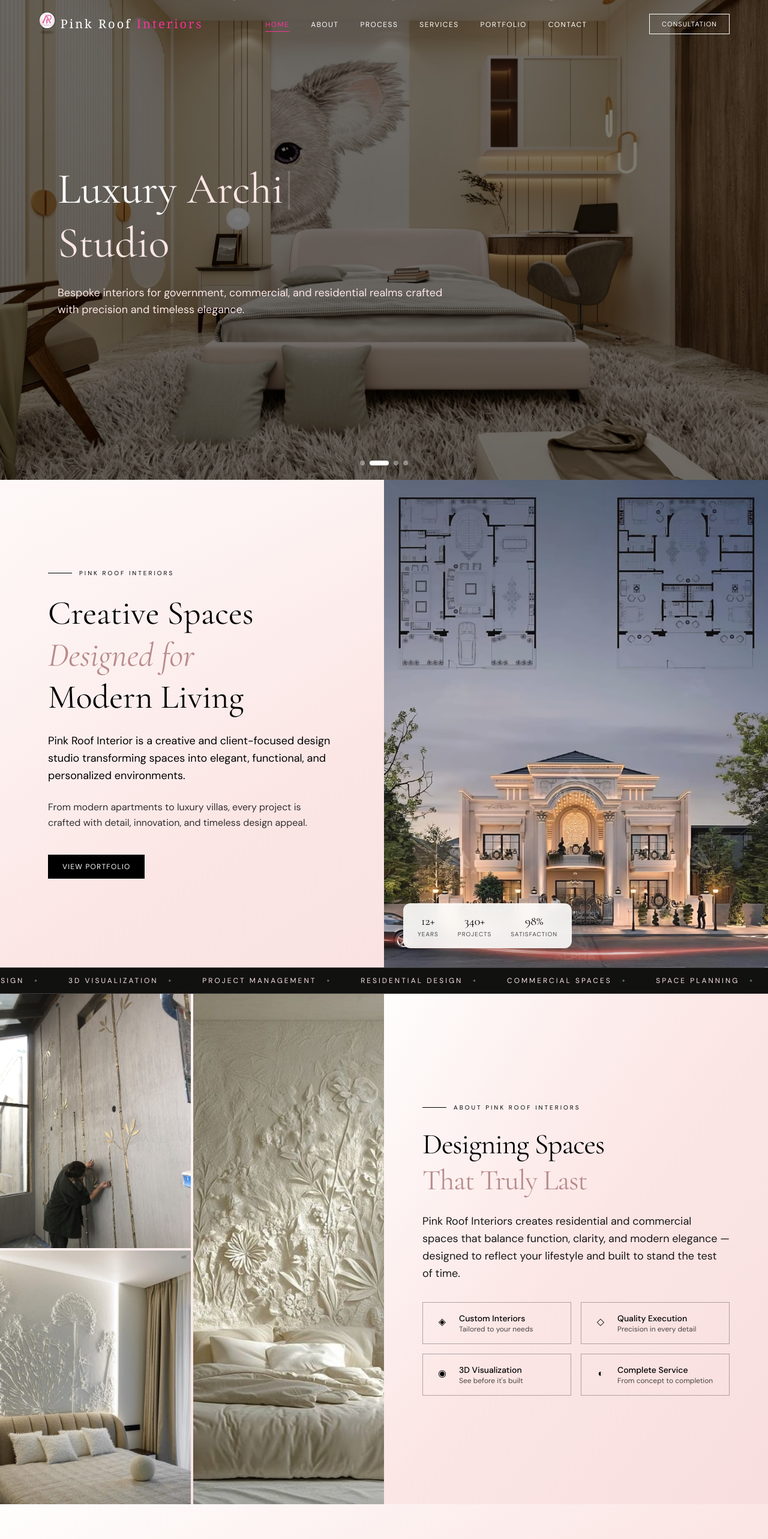
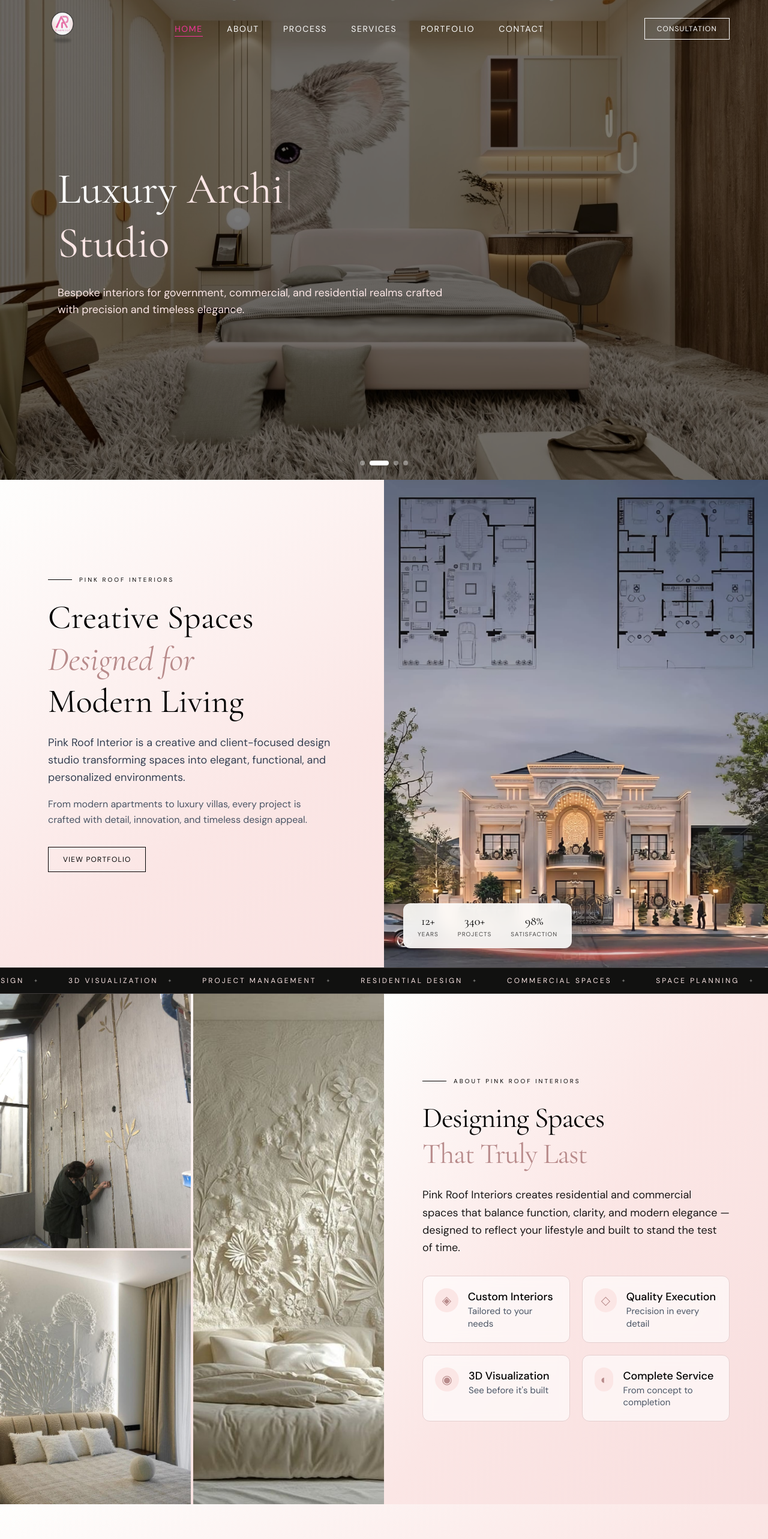
Before and after one commit to zaheer-web/pinkroof, a React (Vite) app: page / in a window 1280 px wide. Shown: the top 2566 px of the page at 60% size. Built offline with nearby package versions, Linux system fonts and the light colour scheme.

Commit message:
initial commit

```diff
--- a/src/header&footer/Footer.jsx
+++ b/src/header&footer/Footer.jsx
@@ -1,5 +1,6 @@
 import { Link } from "react-router-dom";
 import { FaInstagram, FaFacebookF, FaWhatsapp } from "react-icons/fa";
+import logo from "../img/logo.png"; // 👈 logo add
 
 export default function Footer() {
   return (
@@ -10,9 +11,13 @@ export default function Footer() {
 
         {/* LEFT BRAND */}
         <div>
-          <h2 className="font-heading text-2xl mb-4">
+          {/* LOGO */}
+          <div className="flex items-center gap-3 mb-4">
+            <img src={logo} alt="logo" className="h-10 w-auto" />
+            <h2 className="font-heading text-2xl">
               Pink Roof<span className="text-[#b88b8b]">.</span>
             </h2>
+          </div>
 
           <p className="text-sm leading-relaxed mb-6 text-black/70">
             Pink Roof Interiors creates modern and functional spaces that reflect
@@ -22,28 +27,19 @@ export default function Footer() {
           {/* SOCIAL */}
           <div className="flex gap-4">
 
+            {[FaInstagram, FaFacebookF, FaWhatsapp].map((Icon, i) => (
               <a
-              href="#"
-              className="w-10 h-10 flex items-center justify-center border border-black hover:bg-black hover:text-[#FEFEFD] transition"
-            >
-              <FaInstagram />
-            </a>
-
-            <a
-              href="#"
-              className="w-10 h-10 flex items-center justify-center border border-black hover:bg-black hover:text-[#FEFEFD] transition"
-            >
-              <FaFacebookF />
-            </a>
-
-            <a
-              href="https://wa.me/918563980030"
+                key={i}
+                href={i === 2 ? "https://wa.me/918563980030" : "#"}
                 target="_blank"
                 rel="noopener noreferrer"
-              className="w-10 h-10 flex items-center justify-center border border-black hover:bg-black hover:text-[#FEFEFD] transition"
+                className="w-10 h-10 flex items-center justify-center border border-black
+                rounded-full transition-all duration-300
+                hover:bg-[#FBE6E5] hover:scale-110 hover:shadow-md"
               >
-              <FaWhatsapp />
+                <Icon />
               </a>
+            ))}
 
           </div>
         </div>
@@ -52,10 +48,16 @@ export default function Footer() {
         <div>
           <h4 className="text-xs uppercase mb-6 tracking-widest">Services</h4>
           <ul className="space-y-3 text-sm text-black/70">
-            <li>Salon Interiors</li>
-            <li>Residential Design</li>
-            <li>Commercial Spaces</li>
-            <li>Renovation</li>
+
+            {["Salon Interiors", "Residential Design", "Commercial Spaces", "Renovation"].map((item, i) => (
+              <li key={i} className="group cursor-pointer">
+                <span className="relative inline-block transition group-hover:text-black">
+                  {item}
+                  <span className="absolute left-0 -bottom-1 w-0 h-[1px] bg-black transition-all duration-300 group-hover:w-full"></span>
+                </span>
+              </li>
+            ))}
+
           </ul>
         </div>
 
@@ -63,12 +65,23 @@ export default function Footer() {
         <div>
           <h4 className="text-xs uppercase mb-6 tracking-widest">Quick Links</h4>
           <ul className="space-y-3 text-sm text-black/70">
-            <li><Link to="/">Home</Link></li>
-            <li><Link to="/about">About</Link></li>
-            <li><Link to="/process">Process</Link></li>
-            <li><Link to="/services">Services</Link></li>
-            <li><Link to="/portfolio">Portfolio</Link></li>
-            <li><Link to="/contact">Contact</Link></li>
+
+            {[
+              { to: "/", label: "Home" },
+              { to: "/about", label: "About" },
+              { to: "/process", label: "Process" },
+              { to: "/services", label: "Services" },
+              { to: "/portfolio", label: "Portfolio" },
+              { to: "/contact", label: "Contact" },
+            ].map((item, i) => (
+              <li key={i}>
+                <Link to={item.to} className="group relative inline-block transition hover:text-black">
+                  {item.label}
+                  <span className="absolute left-0 -bottom-1 w-0 h-[1px] bg-black transition-all duration-300 group-hover:w-full"></span>
+                </Link>
+              </li>
+            ))}
+
           </ul>
         </div>
 
@@ -76,22 +89,35 @@ export default function Footer() {
         <div>
           <h4 className="text-xs uppercase mb-6 tracking-widest">Contact</h4>
           <ul className="space-y-3 text-sm text-black/70">
-            <li>India</li>
-            <li>pinkroofinteriors@gmail.com</li>
-            <li>+91 8563980030</li>
+
+            {["India", "pinkroofinteriors@gmail.com", "+91 8563980030"].map((item, i) => (
+              <li key={i} className="group cursor-pointer">
+                <span className="relative inline-block transition group-hover:text-black">
+                  {item}
+                  <span className="absolute left-0 -bottom-1 w-0 h-[1px] bg-black transition-all duration-300 group-hover:w-full"></span>
+                </span>
+              </li>
+            ))}
+
           </ul>
         </div>
 
       </div>
 
       {/* BOTTOM */}
-      <div className="border-t border-black/10 px-6 md:px-16 py-6 flex justify-between text-xs text-black/60">
+      <div className="border-t border-black/10 px-6 md:px-16 py-6 flex justify-between text-xs text-black/60 flex-wrap gap-3">
+
         <p>© 2026 Pink Roof Interiors</p>
+
         <div className="flex gap-4">
-          <span>Privacy</span>
-          <span>·</span>
-          <span>Terms</span>
+          {["Privacy", "Terms"].map((item, i) => (
+            <span key={i} className="relative group cursor-pointer">
+              {item}
+              <span className="absolute left-0 -bottom-1 w-0 h-[1px] bg-black transition-all duration-300 group-hover:w-full"></span>
+            </span>
+          ))}
         </div>
+
       </div>
 
     </footer>
--- a/src/header&footer/Navbar.jsx
+++ b/src/header&footer/Navbar.jsx
@@ -1,12 +1,11 @@
 import { useState, useEffect } from "react";
 import { Link, NavLink } from "react-router-dom";
-import logo from "../img/logo.png"; // 👈 apna logo
+import logo from "../img/logo.png";
 
 export default function Navbar() {
   const [open, setOpen] = useState(false);
   const [scrolled, setScrolled] = useState(false);
 
-  // ✅ Scroll detect
   useEffect(() => {
     const handleScroll = () => {
       setScrolled(window.scrollY > 50);
@@ -16,9 +15,8 @@ export default function Navbar() {
     return () => window.removeEventListener("scroll", handleScroll);
   }, []);
 
-  // ✅ Active link style (same)
   const linkClass = ({ isActive }) =>
-    `text-[12px] tracking-[0.12em] uppercase transition relative
+    `text-[14px] tracking-[0.12em] uppercase transition relative
      ${
        isActive
          ? "text-pink-500"
@@ -38,27 +36,17 @@ export default function Navbar() {
             : "bg-transparent"
         }`}
       >
-
-        {/* 🔥 LOGO (ICON + TEXT) */}
-        <Link to="/" className="flex items-center gap-2">
-
+        {/* 🔥 LOGO ONLY */}
+        <Link to="/" className="flex items-center">
           <img
             src={logo}
             alt="logo"
-            className="h-9 md:h-10 w-auto object-contain"
+            className="h-12 md:h-14 md:pl-5 w-auto object-contain transition"
           />
-
-          <span
-            className={`text-[18px] md:text-[20px] font-light tracking-[0.15em] font-serif transition
-            ${scrolled ? "text-black" : "text-white"}`}
-          >
-            Pink Roof <span className="text-pink-500">Interiors</span>
-          </span>
-
         </Link>
 
         {/* DESKTOP MENU */}
-        <ul className="hidden md:flex items-center gap-9">
+        <ul className="hidden md:flex items-center gap-10">
           {["/", "/about", "/process", "/services", "/portfolio", "/contact"].map((path, i) => {
             const labels = ["Home", "About", "Process", "Services", "Portfolio", "Contact"];
             return (
@@ -83,7 +71,7 @@ export default function Navbar() {
           href="https://wa.me/918563980030"
           target="_blank"
           rel="noopener noreferrer"
-          className={`hidden md:inline-block text-[11px] tracking-[0.1em] uppercase px-5 py-2 border transition
+          className={`hidden md:inline-block text-[12px] tracking-[0.1em] uppercase px-5 py-2 border transition
           ${
             scrolled
               ? "border-black text-black hover:bg-black hover:text-white"
@@ -111,7 +99,6 @@ export default function Navbar() {
           open ? "flex" : "hidden"
         }`}
       >
-        {/* CLOSE */}
         <button
           onClick={() => setOpen(false)}
           className="absolute top-6 right-8 text-2xl text-black"
@@ -119,7 +106,6 @@ export default function Navbar() {
           ✕
         </button>
 
-        {/* LINKS */}
         {[
           { to: "/", label: "Home" },
           { to: "/about", label: "About" },
--- a/src/home/AboutHome.jsx
+++ b/src/home/AboutHome.jsx
@@ -4,12 +4,12 @@ import img3 from "../img/za-5.jpeg";
 
 export default function AboutHome() {
   return (
-    <section className="grid md:grid-cols-2 items-stretch min-h-[520px]
-    bg-gradient-to-br from-[#FEFEFD] via-[#FBE6E5] to-[#f8dede]">
-
+    <section
+      className="grid md:grid-cols-2 items-stretch min-h-[520px]
+    bg-gradient-to-br from-[#FEFEFD] via-[#FBE6E5] to-[#f8dede]"
+    >
       {/* 👈 LEFT IMAGES */}
       <div className="grid grid-cols-2 gap-[4px] h-full relative">
-
         {/* SOFT GLOW */}
         <div className="absolute inset-0 bg-[radial-gradient(circle_at_top_left,_rgba(251,230,229,0.25),transparent_60%)]"></div>
 
@@ -40,7 +40,6 @@ export default function AboutHome() {
 
       {/* 👉 RIGHT CONTENT */}
       <div className="relative flex flex-col justify-center px-6 md:px-12 lg:px-16 py-12 md:py-16">
-
         {/* BG */}
         <div className="absolute inset-0 bg-gradient-to-br from-[#FEFEFD] via-[#FBE6E5] to-[#f8dede]"></div>
 
@@ -49,7 +48,6 @@ export default function AboutHome() {
 
         {/* CONTENT */}
         <div className="relative z-10">
-
           {/* LABEL */}
           <div className="flex items-center gap-3 mb-6">
             <div className="w-10 h-[1px] bg-black"></div>
@@ -66,14 +64,13 @@ export default function AboutHome() {
 
           {/* DESC */}
           <p className="text-base md:text-lg text-black/90 leading-relaxed max-w-lg mb-8 font-body">
-            Pink Roof Interiors creates residential and commercial spaces that balance
-            function, clarity, and modern elegance — designed to reflect your lifestyle
-            and built to stand the test of time.
+            Pink Roof Interiors creates residential and commercial spaces that
+            balance function, clarity, and modern elegance — designed to reflect
+            your lifestyle and built to stand the test of time.
           </p>
 
-          {/* FEATURES */}
-          <div className="grid grid-cols-1 sm:grid-cols-2 gap-4">
-
+          {/* 🔥 NEW FEATURE CARDS */}
+          <div className="grid grid-cols-1 sm:grid-cols-2 gap-5">
             {[
               ["◈", "Custom Interiors", "Tailored to your needs"],
               ["◇", "Quality Execution", "Precision in every detail"],
@@ -82,28 +79,35 @@ export default function AboutHome() {
             ].map((item, i) => (
               <div
                 key={i}
-                className="group border border-black/30 p-4 flex gap-3 cursor-pointer
-                transition-all duration-300 hover:bg-black hover:text-[#FEFEFD]"
+                className="group border border-[#e5cfcf] bg-white/60 backdrop-blur-sm
+                p-5 flex gap-4 rounded-xl cursor-pointer
+                transition-all duration-300
+                hover:bg-[#FBE6E5] hover:border-[#d6a5a5] hover:shadow-md
+                hover:-translate-y-1"
               >
-                <div className="w-8 h-8 flex items-center justify-center text-black group-hover:text-white">
+                {/* ICON */}
+                <div
+                  className="w-10 h-10 flex items-center justify-center
+                  text-lg md:text-xl rounded-full bg-[#FBE6E5] text-[#b88b8b]
+                  group-hover:bg-white transition"
+                >
                   {item[0]}
                 </div>
+
+                {/* TEXT */}
                 <div>
-                  <h4 className="text-sm font-medium">
+                  <h4 className="text-base md:text-lg font-medium text-black">
                     {item[1]}
                   </h4>
-                  <p className="text-xs opacity-70">
+                  <p className="text-sm md:text-[15px] text-gray-600 leading-snug">
                     {item[2]}
                   </p>
                 </div>
               </div>
             ))}
-
           </div>
-
         </div>
       </div>
-
     </section>
   );
 }
--- a/src/home/Hero.jsx
+++ b/src/home/Hero.jsx
@@ -7,15 +7,12 @@ export default function Hero() {
     bg-gradient-to-br from-[#FEFEFD] via-[#FBE6E5] to-[#f8dede]">
 
       {/* LEFT TEXT */}
-      <div className="flex flex-col justify-center px-6 md:px-12 lg:px-20 py-12 relative">
+      <div className="flex items-center px-6 md:px-12 lg:px-20 py-12">
 
-        {/* SOFT LIGHT EFFECT */}
-        <div className="absolute inset-0 bg-[radial-gradient(circle_at_top_left,_rgba(251,230,229,0.25),transparent_60%)]"></div>
-
-        <div className="relative z-10">
+        <div className="w-full max-w-xl">
 
           {/* TAG */}
-          <div className="flex items-center gap-3 mb-6">
+          <div className="flex items-center gap-3 mb-5">
             <div className="w-10 h-[1px] bg-black"></div>
             <span className="text-[10px] tracking-[0.3em] uppercase text-black">
               Pink Roof Interiors
@@ -23,32 +20,30 @@ export default function Hero() {
           </div>
 
           {/* HEADING */}
-          <h1 className="font-heading text-[2.3rem] md:text-[3.5rem] lg:text-[3.5rem] leading-tight text-black mb-6">
+          <h1 className="font-heading text-[2.4rem] md:text-[3.5rem] leading-tight text-black mb-5">
             Creative Spaces <br />
             <span className="italic text-[#b88b8b]">Designed for</span> <br />
             Modern Living
           </h1>
 
           {/* DESCRIPTION */}
-          <p className="text-base md:text-lg leading-relaxed max-w-xl mb-6 text-black font-body">
+          <p className="text-base md:text-lg text-gray-700 leading-relaxed mb-4 font-body">
             Pink Roof Interior is a creative and client-focused design studio
             transforming spaces into elegant, functional, and personalized environments.
           </p>
 
-          <p className="text-sm md:text-base text-black/80 leading-relaxed max-w-xl mb-10 font-body">
+          <p className="text-sm md:text-base text-gray-600 leading-relaxed mb-8 font-body">
             From modern apartments to luxury villas, every project is crafted
             with detail, innovation, and timeless design appeal.
           </p>
 
           {/* BUTTON */}
-          <div className="flex gap-4 flex-wrap">
-            <Link to="/portfolio">
-              <button className="bg-black text-white px-6 py-3 text-xs tracking-widest uppercase
-              hover:bg-[#FBE6E5] hover:text-black transition duration-300">
-                View Portfolio
-              </button>
-            </Link>
-          </div>
+          <Link to="/portfolio">
+            <button className="border border-black text-black px-6 py-3 text-xs tracking-widest uppercase
+            transition duration-300 hover:bg-black hover:text-white">
+              View Portfolio
+            </button>
+          </Link>
 
         </div>
       </div>
@@ -56,12 +51,10 @@ export default function Hero() {
       {/* RIGHT IMAGE */}
       <div className="relative overflow-hidden">
 
-        {/* SOFT BG */}
         <div className="absolute inset-0 bg-gradient-to-br from-[#FEFEFD] via-[#FBE6E5] to-[#f8dede]"></div>
 
         <div className="absolute inset-0 bg-[radial-gradient(circle_at_top_right,_rgba(251,230,229,0.35),transparent_60%)]"></div>
 
-        {/* IMAGE */}
         <img
           src={img}
           alt="interior"
```
Also changed, not shown: src/home/CTA.jsx (+67 -15 lines), src/home/MainHero.jsx (+19 -10 lines), src/home/Services.jsx (+13 -10 lines). Lines whose indentation alone changed are shown as unchanged.
